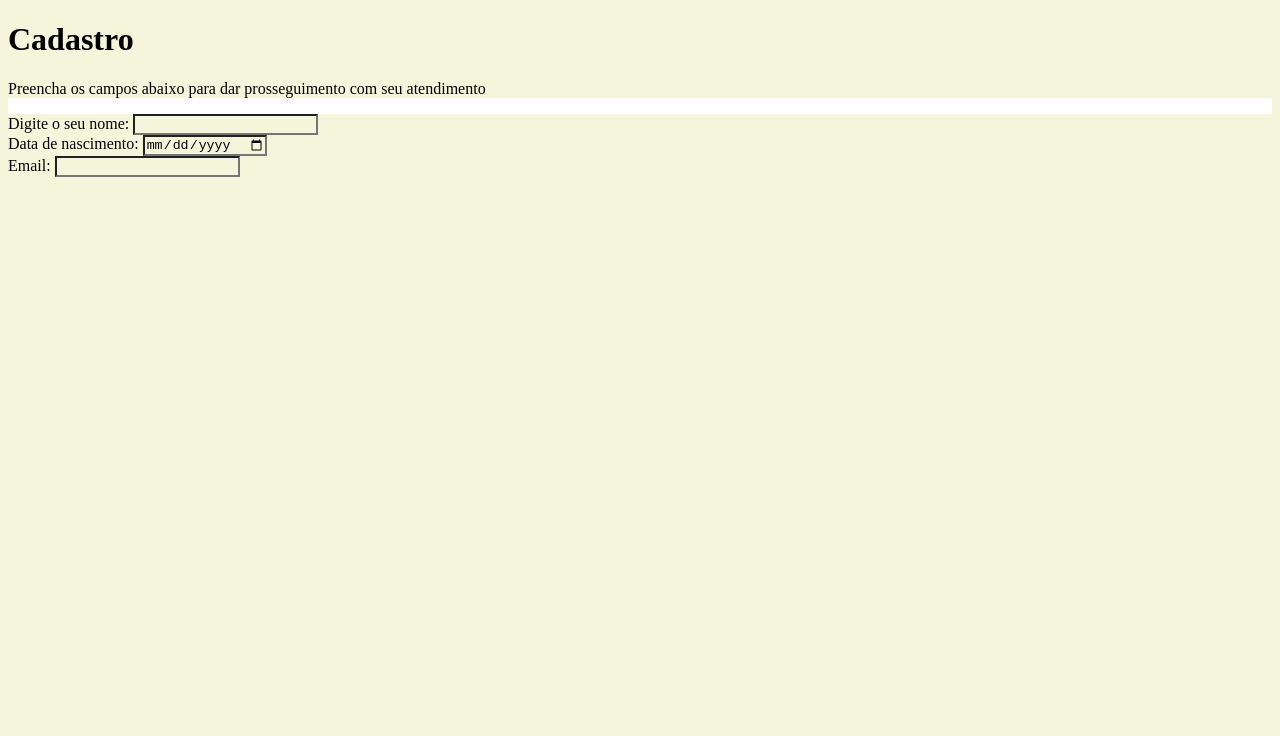
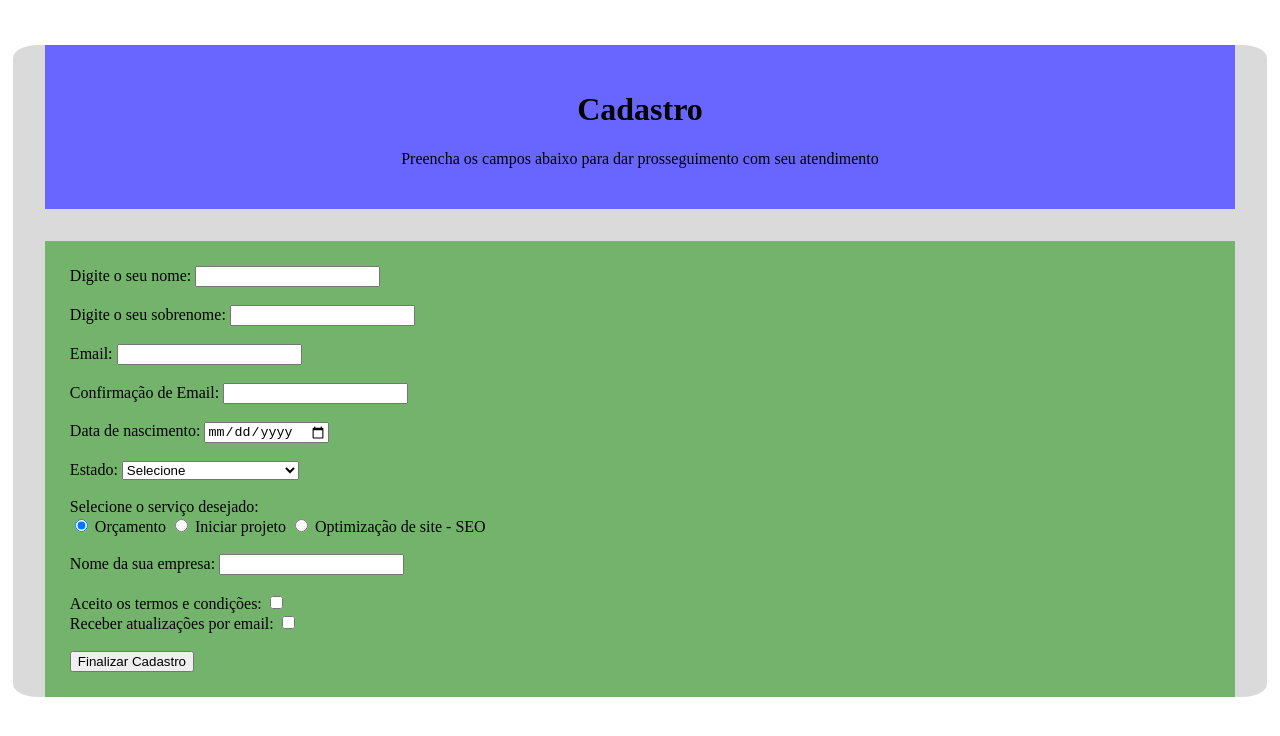
Before and after one commit to lucsap/Trabalho_1_CJR, a plain HTML site: page index.html in a window 1280 px wide. Drawn offline with Linux system fonts and the light colour scheme.

Commit message:
html finalizado com o começo de css

```diff
--- a/index.html
+++ b/index.html
@@ -15,14 +15,74 @@
             <p>Preencha os campos abaixo para dar prosseguimento com seu atendimento</p>
         </div>
         <div class="dados">
-            <label for="nome">Digite o seu nome: </label>
-            <input type="text" id="nome" class="Linput" required><br>
+            <label for="nome">Digite o seu nome:</label>
+            <input type="text" id="nome" class="Linput" required><br><br>
 
-            <label for="nascimento">Data de nascimento: </label>
-            <input type="date" id="nascimento" class="Linput" required><br>
+            <label for="sobre_nome">Digite o seu sobrenome:</label>
+            <input type="text" id="sobre_nome" class="Linput" required><br><br>
 
             <label for="email">Email: </label>
-            <input type="email" id="email">
+            <input type="email" id="email" class="Linput" required><br><br>
+
+            <label for="conf_email">Confirmação de Email:</label>
+            <input type="email" id="conf_email" class="Linput" required><br><br>
+
+            <label for="nascimento">Data de nascimento:</label>
+            <input type="date" id="nascimento" class="Linput" required><br><br>
+
+            <label for="estado">Estado:</label>
+            <select id="estado">
+                <option selected disabled value="">Selecione</option>
+                <option>AC - Acre</option>
+                <option>AL - Alagoas</option>
+                <option>AP - Amapá</option>
+                <option>AM - Amazonas</option>
+                <option>BA - Bahia</option>
+                <option>CE - Ceará</option>
+                <option>ES - Espírito Santo</option>
+                <option>GO - Goiás</option>
+                <option>MA - Maranhão</option>
+                <option>MT - Mato Grosso</option>
+                <option>MS - Mato Grosso do Sul</option>
+                <option>MG - Minas Gerais</option>
+                <option>PA - Pará</option>
+                <option>PB - Paraíba</option>
+                <option>PR - Paraná</option>
+                <option>PE - Pernambuco</option>
+                <option>PI - Piauí</option>
+                <option>RJ - Rio de Janeiro</option>
+                <option>RN - Rio Grande do Norte</option>
+                <option>RS - Rio Grande do Sul</option>
+                <option>RO - Rondônia</option>
+                <option>RR - Roraima</option>
+                <option>SC - Santa Catarina</option>
+                <option>SP - São Paulo</option>
+                <option>SE - Sergipe</option>
+                <option>TO - Tocantins</option>
+                <option>DF - Distrito Federal</option>
+            </select><br><br>
+
+            <label for="servico">Selecione o serviço desejado:</label><br>
+                <input type="radio" name="servico" value="orcamento" id="orcamento" checked>
+                <label for="orcamento">Orçamento</label>
+
+                <input type="radio" name="servico" value="projeto" id="projeto">
+                <label for="projeto">Iniciar projeto</label>
+
+                <input type="radio" name="servico" value="seo" id="seo">
+                <label for="seo">Optimização de site - SEO</label><br><br>
+
+            <label for="empresa">Nome da sua empresa:</label>
+            <input type="text" id="empresa" required><br><br>
+
+            <label for="termos" class="Llabel">Aceito os termos e condições:</label>
+            <input id="termos" type="checkbox" required><br>
+
+            <label for="att" class="Llabel">Receber atualizações por email:</label>
+            <input id="att" type="checkbox"><br><br>
+
+            <label for="enviar"></label>
+            <input type="submit" value="Finalizar Cadastro" id="enviar">
         </div>
     </form>
 </body>
--- a/style.css
+++ b/style.css
@@ -1,8 +1,24 @@
-* {
-    background-color: beige;
+body {
+    margin: 0.5%;
+    padding: 0.5%;
 }
 
 form {
-    background: white;
+    display: block;
     font-family: 'Times New Roman', Times, serif;
+    background-color: rgb(218, 218, 218);
+    border-radius: 2%;
 }
+
+.titulo {
+    background-color: rgb(105, 102, 255);
+    margin: 2em;
+    padding: 2%;
+    text-align: center;
+}
+
+.dados {
+    margin: 2em;
+    padding: 2%;
+    background-color: rgb(115, 179, 108);
+}
```
